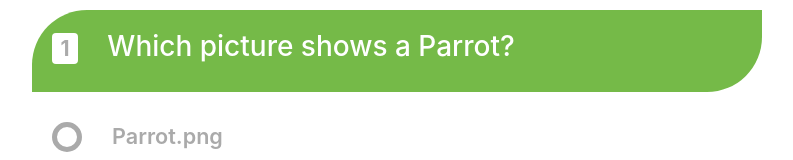
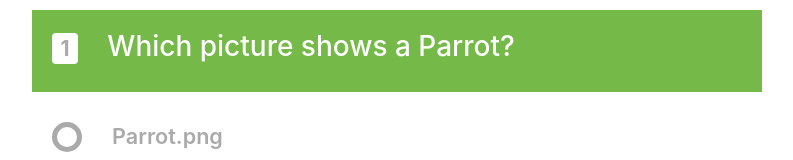
Before and after one commit to VladimirKaroyan/Quiz-Game, an Angular app: page / in a window 1280 px wide. Shown: the top 160 px of the page, without its empty margins (243-1036 px from the left). Built offline with nearby package versions, Linux system fonts and the light colour scheme.

Commit message:
Change styles for questions

```diff
--- a/src/app/questions/questions.component.css
+++ b/src/app/questions/questions.component.css
@@ -192,8 +192,6 @@ form.login a {
   background: #75ba48;
   padding: 20px;
   color: #fff;
-  border-bottom-right-radius: 55px;
-  border-top-left-radius: 55px;
 }
 
 #qid {
--- a/src/app/questions/questions.component.html
+++ b/src/app/questions/questions.component.html
@@ -21,7 +21,7 @@
   </div>
   <div class="row user-result" [hidden]="!showUserScore">
     <div class="col-md-12">
-      <h1 class="text-center">Your result - {{quizResult}}</h1>
+      <h1 class="text-center">Your result {{quizResult}}</h1>
       <div class="progress progress-striped active">
         <div class="progress-bar progress-bar-success" [ngStyle]="{'width.%': quizResultPercent}">
         </div>
```
